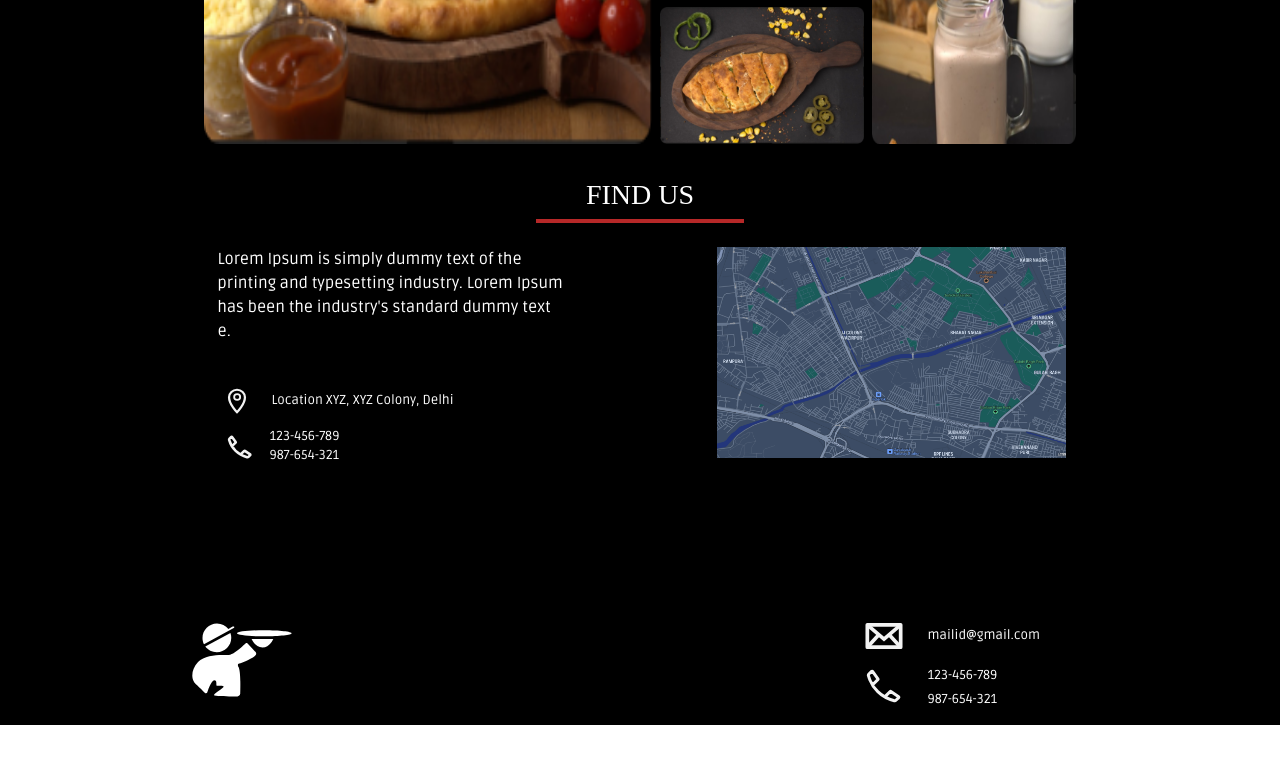
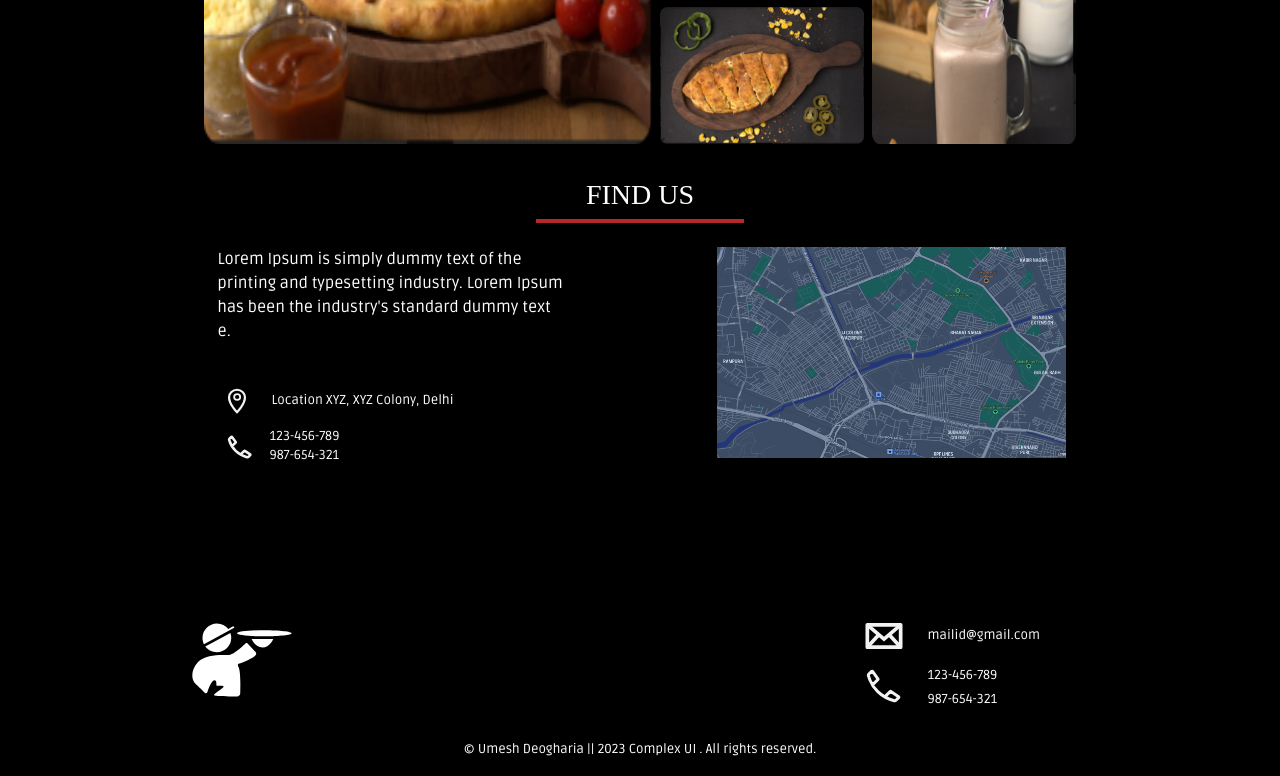
Before and after one commit to Umesh-Deogharia/Pizza_Restaurant_UI, a plain HTML site: page index.html in a window 1280 px wide. Shown: the part 3130-3906 px from the top of the page. Before the commit the page ends 3855 px from the top, so only its background shows below. Drawn offline with nearby package versions, Linux system fonts and the light colour scheme; a web font is replaced by a local one.

Commit message:
Finished

```diff
--- a/index.html
+++ b/index.html
@@ -420,11 +420,6 @@
             </div>
 
         </div>
-
-
-
-
-
     </main>
 
     <footer>
@@ -484,9 +479,13 @@
                     </div>
                 </div>
             </div>
+        </div>
 
-        </div>
+
     </footer>
+    <div class="copyright-div">
+        <p class="copyright">&copy; Umesh Deogharia || 2023 Complex UI . All rights reserved.</p>
+    </div>
 </body>
 
 </html>
--- a/style.css
+++ b/style.css
@@ -631,3 +631,19 @@ li {
         margin-inline: 0;
     }
 }
+
+.copyright-div{
+    background-color: black;
+}
+
+.copyright{
+    font-size: small;
+    color: white;
+    min-height: 100%;
+    text-align: center;
+    padding-top: 15px;
+}
+
+html{
+    background-color: black;
+}
```
